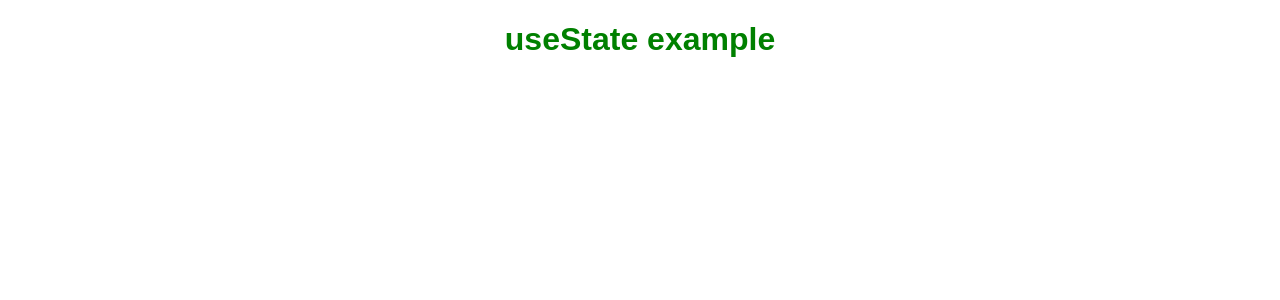
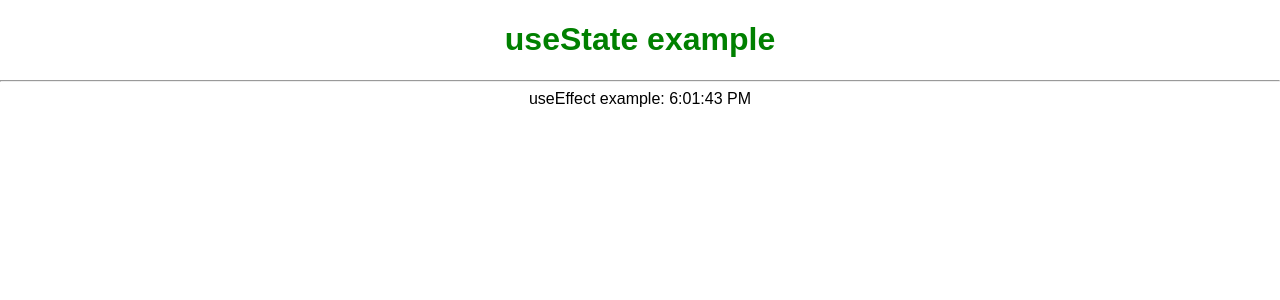
Before and after one commit to Monijo/hooks, a React (Create React App) app: page / in a window 1280 px wide. Shown: the top 300 px of the page. Built offline with nearby package versions, Linux system fonts and the light colour scheme.

Commit message:
useEffect full example without dependencies- clock.

```diff
--- a/src/App.js
+++ b/src/App.js
@@ -1,11 +1,14 @@
 import logo from './logo.svg';
 import './App.css';
 import StateComponent from "./State";
+import Effect from "./Effect";
 
 function App() {
   return (
     <div className="App">
      <StateComponent/>
+        <hr/>
+        <Effect/>
     </div>
   );
 }
--- /dev/null
+++ b/src/Effect.jsx
@@ -0,0 +1,20 @@
+import React, {useEffect, useState} from 'react';
+
+function Effect(props) {
+    const [time, setTime] = useState(new Date())
+
+        useEffect(()=>{
+            const timer = setTimeout(()=>{
+                setTime(new Date())
+            }, 1000)
+            return ()=>{
+                clearTimeout(timer)
+            }
+        })
+
+    return (
+        <div>useEffect example: {time.toLocaleTimeString()}</div>
+    );
+}
+
+export default Effect;
```
